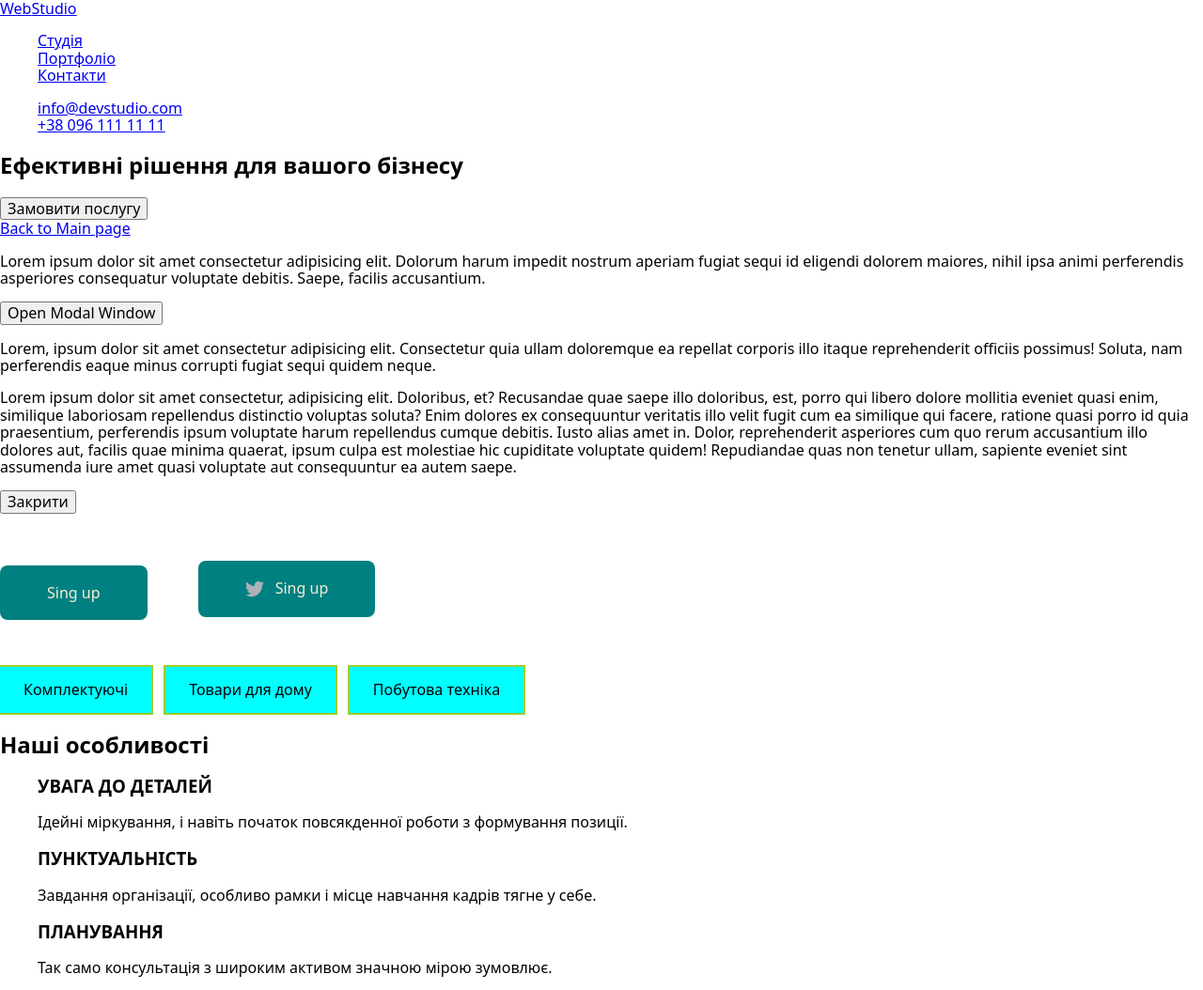
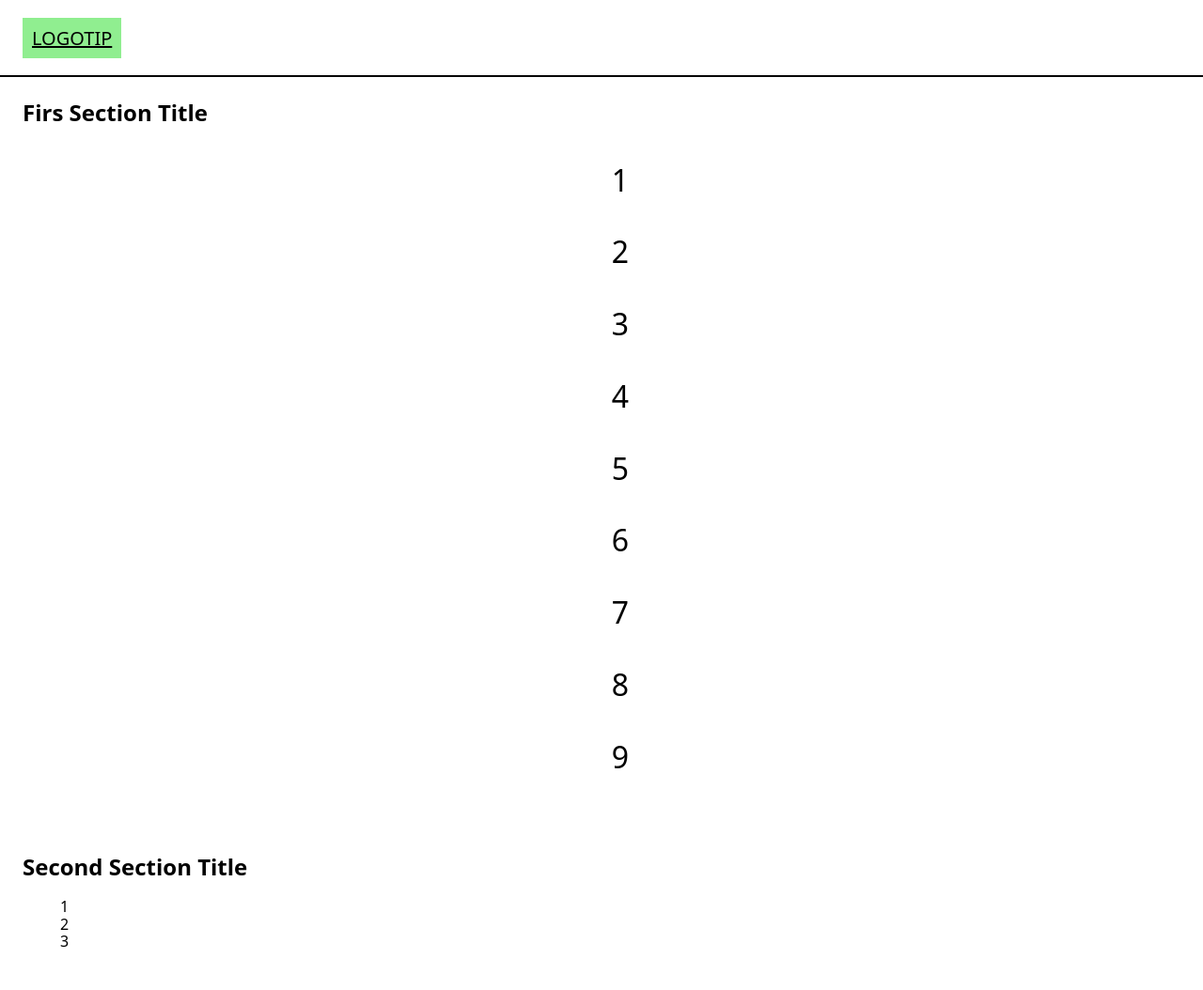
Before and after one commit to nellievropa/goit-markup-hw-08, a plain HTML site: page icon.html in a window 1280 px wide. Shown: the top 1054 px of the page at 94% size. Drawn offline with nearby package versions, Linux system fonts and the light colour scheme.

Commit message:
training

```diff
--- a/css/icon.css
+++ b/css/icon.css
@@ -31,6 +31,53 @@
 p {
   /* user-select: none;  - не даст скопировать текст!!! */
 }
+.page-header {
+  border-bottom: 2px solid black;
+}
+.page-header .nav {
+  display: flex;
+  align-items: center;
+  justify-content: space-between;
+  min-height: 80px;
+}
+.container {
+  padding-left: 24px;
+  padding-right: 24px;
+  margin-left: auto;
+  margin-right: auto;
+}
+.company-logo {
+  @extend %link;
+  padding: 10px;
+  font-size: 20px;
+  font-weight: 500;
+  background-color: lightgreen;
+  color: black;
+}
+.section {
+  padding-top: 24px;
+  padding-bottom: 24px;
+}
+.section-title {
+  margin-top: 0;
+  margin-bottom: 24 px;
+}
+.feature-set {
+@extend %list;
+}
+
+.feature-item {
+text-align: center;
+padding-top: 20px;
+padding-bottom: 20px;
+color: ffffff;
+font-size: 32px;
+
+}
+
+$colors: "#F44336", "#3F5185", "#4CAF50", "#00BCD4", "#E91E63", "#009688";
+
+@include colorsize($colors, ".feature-item");
 
 
 /* встпливаючі вікна */
--- a/icon.html
+++ b/icon.html
@@ -24,7 +24,7 @@
   <body>
     <!-- Header -->
 
-    <header class="page-header">
+    <!-- <header class="page-header">
       <div class="container main-nav">
         <a href="./index.html" class="logo"
           ><span class="logo-brand">Web</span>Studio</a
@@ -51,10 +51,50 @@
           </li>
         </ul>
       </div>
-    </header>
+    </header> -->
 
     <!-- main -->
+
     <main>
+<div class="page-header">
+  <div class="container">
+    <nav class="nav">
+      <a class="company-logo"  href="">LOGOTIP</a>
+    </nav>
+  </div>
+</div>
+
+<main>
+  <section class="section features">
+    <div class="container">
+      <h2 class="section-title">Firs Section Title</h2>
+
+      <ul class="feature-set">
+        <li class="feature-item">1</li>
+        <li class="feature-item">2</li>
+        <li class="feature-item">3</li>
+        <li class="feature-item">4</li>
+        <li class="feature-item">5</li>
+        <li class="feature-item">6</li>
+        <li class="feature-item">7</li>
+        <li class="feature-item">8</li>
+        <li class="feature-item">9</li>
+      </ul>
+    </div>
+  </section>
+
+  <section class="section reiews">
+    <div class="container">
+      <h2 class="section-title">Second Section Title</h2>
+
+      <ul class="reiews-set">
+        <li class="reiews-item">1</li>
+        <li class="reiews-item">2</li>
+        <li class="reiews-item">3</li>
+      </ul>
+    </div>
+  </section>
+</main>
       <!-- Hero section-->
       <section class="hero-section">
         <div class="container">
```
